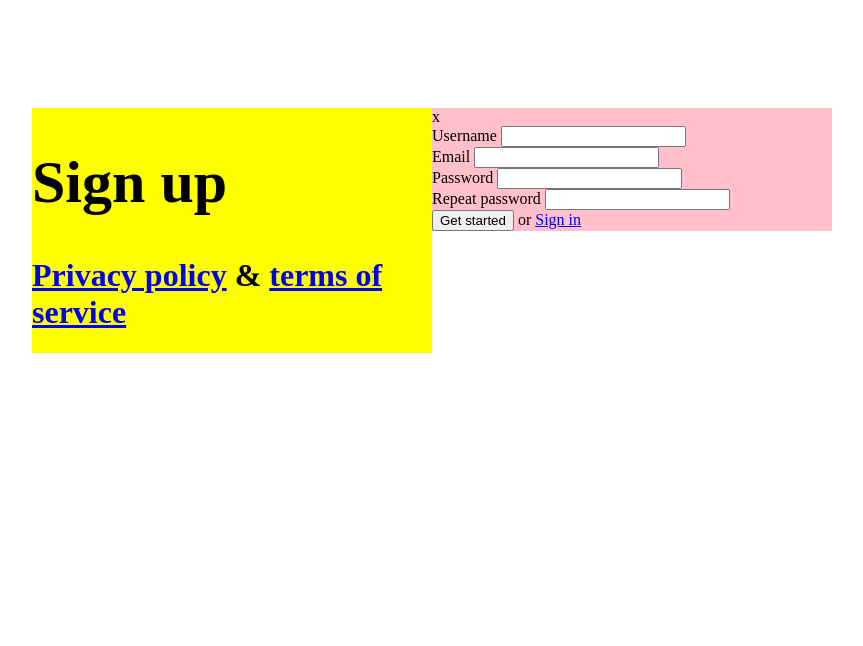
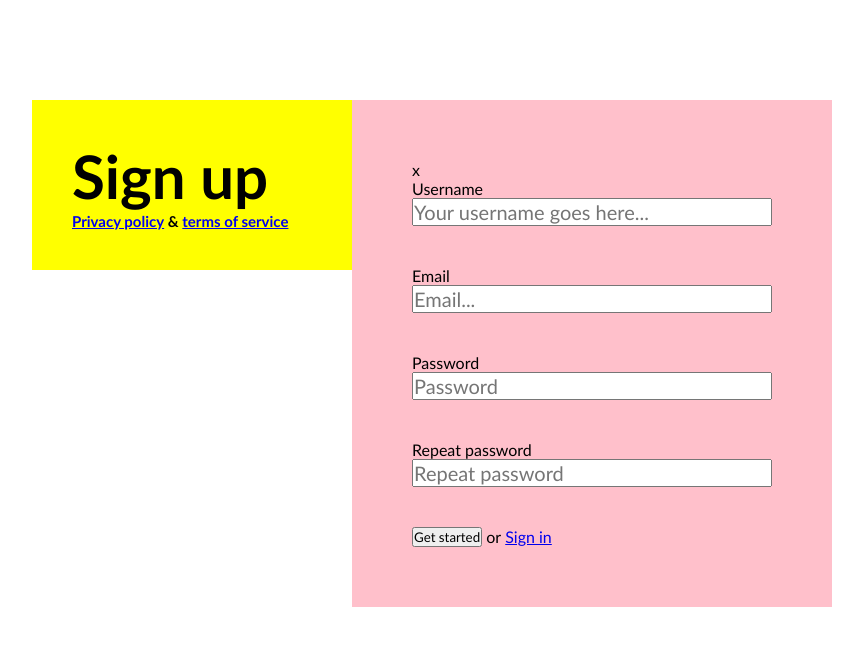
Before and after one commit to Dovaras/4-sign-up, a plain HTML site: page index.html in a window 1280 px wide. Shown: the whole page, without its empty margins (208-1071 px from the left). Drawn offline with Linux system fonts and the light colour scheme.

Commit message:
flex ir gap

```diff
--- a/css/form.css
+++ b/css/form.css
@@ -1,13 +1,35 @@
 .form {
+    display: flex;
+    flex-direction: column;
+    gap: 40px;
+    width: 100%;
 }
 
 .form-row {
+    display: inline-block;
+    width: 100%;
+}
+
+/*.form-row + .form-row {
+    margin-top: 40px;
+}
+*/
+
+.form-row:first-of-type {
+    display: inline-block;
+    width: 100%;
+    margin-top: 0px;
 }
 
 .form-row > label {
+    display: inline-block;
+    width: 100%;
 }
 
 .form-row > input {
+    display: inline-block;
+    width: 100%;
+    font-size: 20px;
 }
 
 .form-row > button {
--- a/css/main.css
+++ b/css/main.css
@@ -1,3 +1,12 @@
+body,
+body * {
+  box-sizing: border-box;
+  margin: 0;
+  padding: 0;
+  vertical-align: top;
+  font-family: 'Gill Sans', 'Gill Sans MT', Calibri, 'Trebuchet MS', sans-serif;
+}
+
 body {
 }
 
@@ -9,9 +18,10 @@ main {
 }
 
 .left-column {
-  width: 50%;
+  width: 40%;
   float: left;
   background-color: yellow;
+  padding: 40px;
 }
 
 .main-title {
@@ -19,6 +29,7 @@ main {
 }
 
 .bottom-links {
+  font-size: 15px;
 }
 
 .bottom-links > a {
@@ -28,9 +39,11 @@ main {
 }
 
 .right-column {
-  width: 50%;
+  width: 60%;
   float: left;
   background-color: pink;
+  /* margin: 60px; */
+  padding: 60px;
 }
 
 .close {
--- a/index.html
+++ b/index.html
@@ -25,29 +25,27 @@
         <div class="right-column">
             <div class="close">x</div>
             <form class="form">
-                <div>
                     <div class="form-row">
-                        <label for="">Username</label>
-                        <input type="text">
+                        <label for="username">Username</label>
+                        <input id="username" placeholder="Your username goes here..." type="text" required>
                     </div>
                     <div class="form-row">
-                        <label for="">Email</label>
-                        <input type="text">
+                        <label for="email">Email</label>
+                        <input  id="email" placeholder="Email..." type="email" required>
                     </div>
                     <div class="form-row">
-                        <label for="">Password</label>
-                        <input type="text">
+                        <label for="pass">Password</label>
+                        <input id="pass" placeholder="Password" type="password" required>
                     </div>
                     <div class="form-row">
-                        <label for="">Repeat password</label>
-                        <input type="text">
+                        <label for="re-pass">Repeat password</label>
+                        <input id="re-pass" placeholder="Repeat password" type="password" required>
                     </div>
                     <div class="form-row">
                         <button type="submit">Get started</button>
                         <span>or</span>
                         <a href="#">Sign in</a>
                     </div>
-                </div>
             </form>
         </div>
     </main>
```
